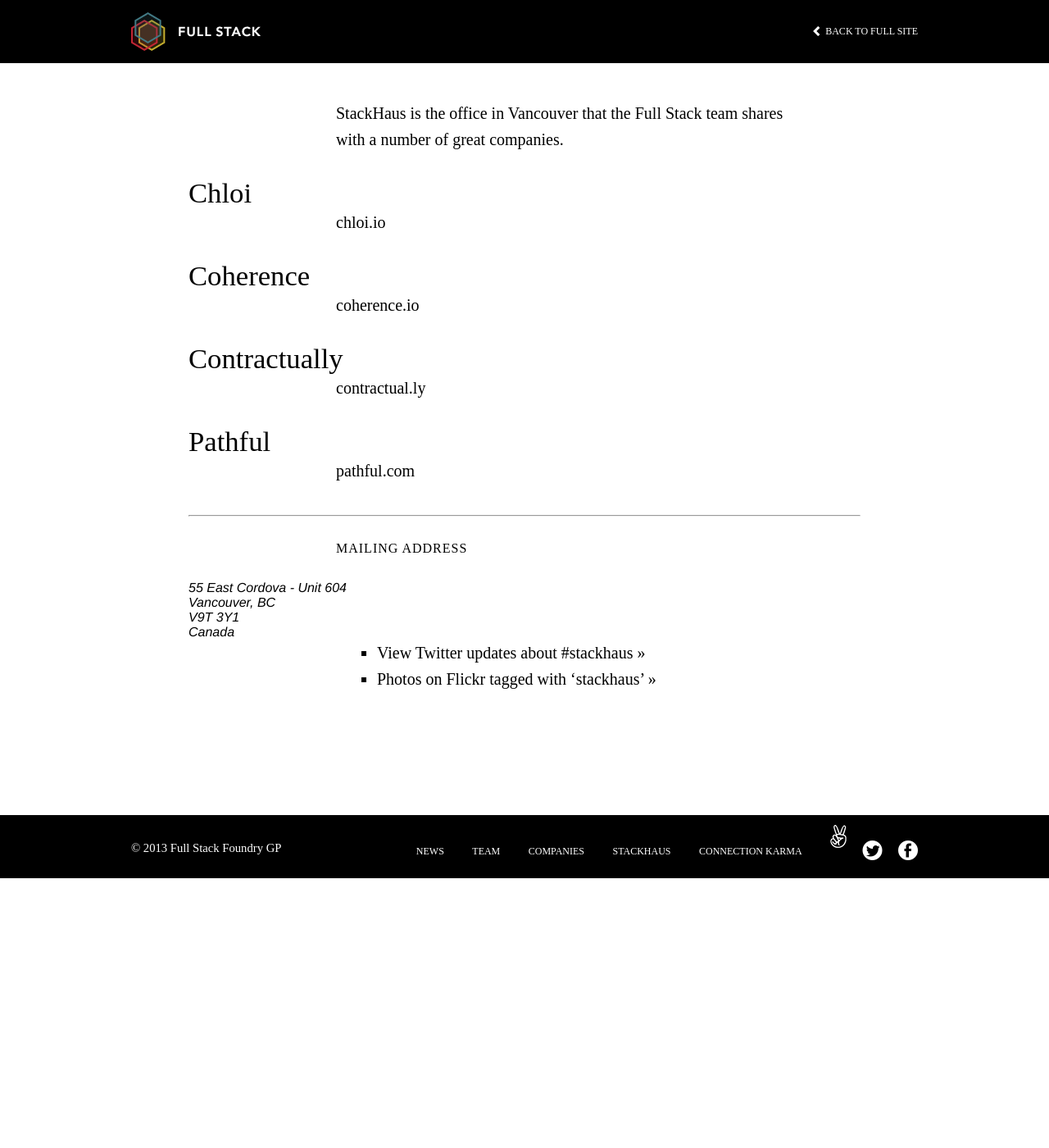
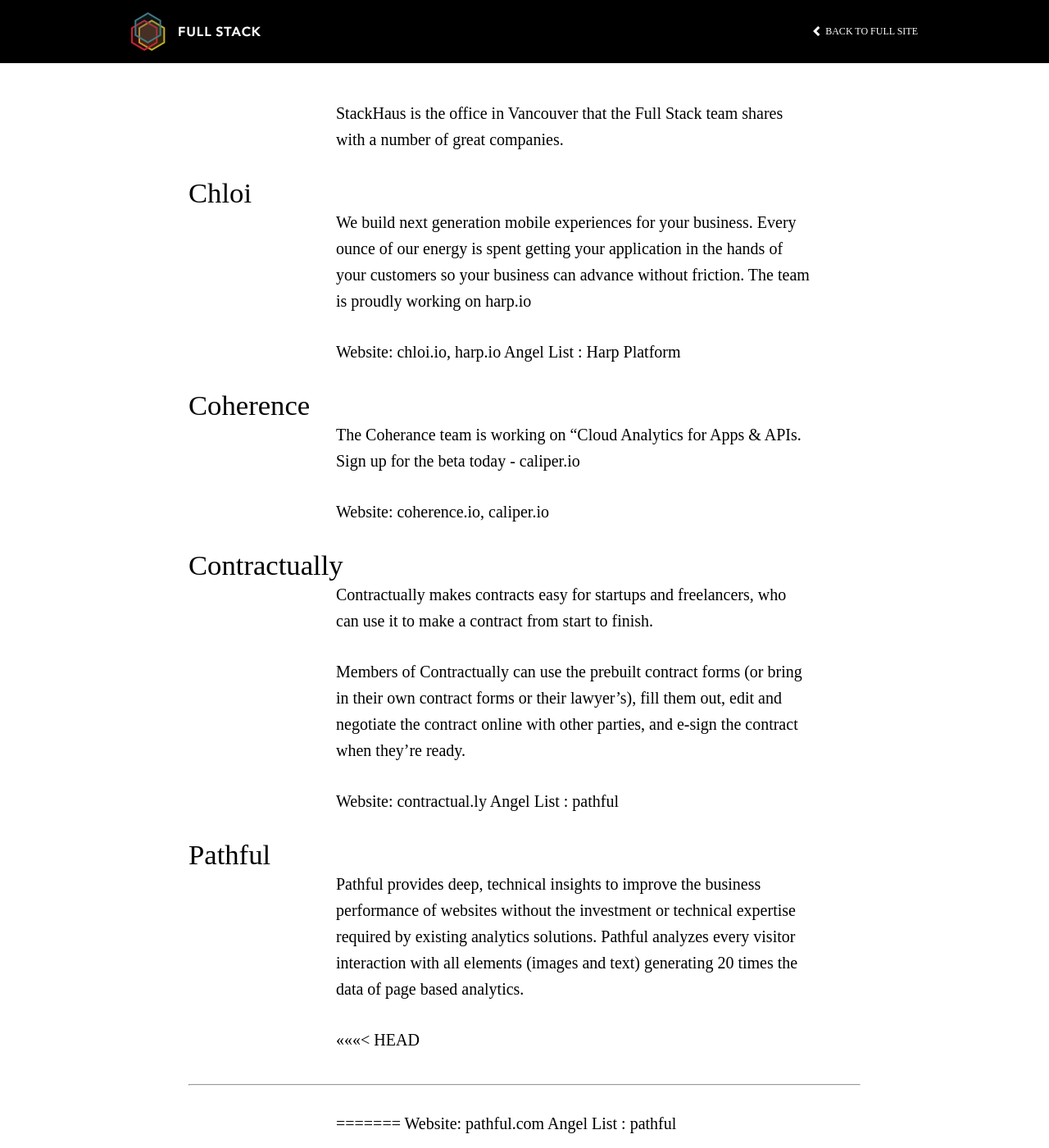
Before and after one commit to FullStackFoundry/fullstackfoundry.github.com, a Jekyll site: the page built from stackhaus/index.md, in a window 1280 px wide and 1400 px high, scrolled down 431 px. Shown: the whole window at 82% size. Built offline with Jekyll 4.4.1, drawn with Linux system fonts in a browser that asks for light colours; nearby versions of some CDN libraries; some web fonts are replaced; before the commit the page ends 1502 px from its top, so only the background shows below that; some of the changed text lies outside the part shown.

Commit message:
Updated stackhaus page
Added bios for all companies

```diff
--- a/stackhaus/index.md
+++ b/stackhaus/index.md
@@ -10,21 +10,39 @@
 
 ## Chloi
 
-[chloi.io](http://chloi.io)
+We build next generation mobile experiences for your business. Every ounce of our energy is spent getting your application in the hands of your customers so your business can advance without friction. The team is proudly working on [harp.io](http://harp.io)
+
+Website: [chloi.io](http://chloi.io), [harp.io](http://harp.io)
+Angel List : [Harp Platform](https://angel.co/harp-platform)
+
 
 ## Coherence
 
-[coherence.io](http://coherence.io)
+The Coherance team is working on "Cloud Analytics for Apps &amp; APIs. Sign up for the beta today - [caliper.io](http://caliper.io)
+
+Website: [coherence.io](http://coherence.io), [caliper.io](http://caliper.io)
+
 
 ## Contractually
 
-[contractual.ly](http://www.contractual.ly)
+Contractually makes contracts easy for startups and freelancers, who can use it to make a contract from start to finish.
+
+Members of Contractually can use the prebuilt contract forms (or bring in their own contract forms or their lawyer’s), fill them out, edit and negotiate the contract online with other parties, and e-sign the contract when they’re ready.
+
+Website: [contractual.ly](http://www.contractual.ly)
+Angel List : [pathful](http://angel.co/pathful)
 
 ## Pathful
 
-[pathful.com](http://pathful.com)
+Pathful provides deep, technical insights to improve the business performance of websites without the investment or technical expertise required by existing analytics solutions. Pathful analyzes every visitor interaction with all elements (images and text) generating 20 times the data of page based analytics.
 
+<<<<<<< HEAD
 <hr style="margin-bottom: 30px"/>
+=======
+Website: [pathful.com](http://pathful.com)
+Angel List : [pathful](http://angel.co/pathful)
+<hr />
+>>>>>>> Updated stackhaus page
 
 ### Mailing Address
 <address>
```
